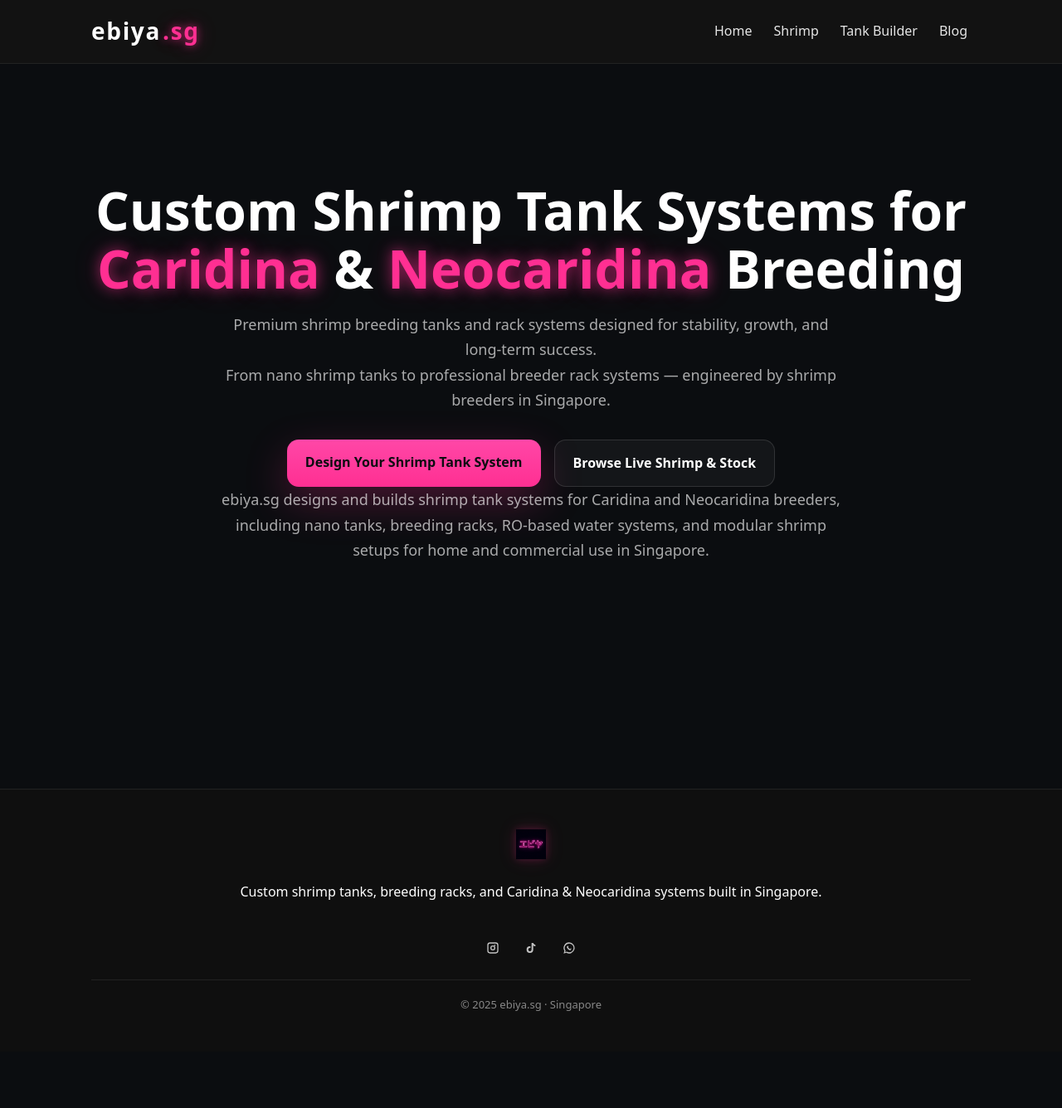
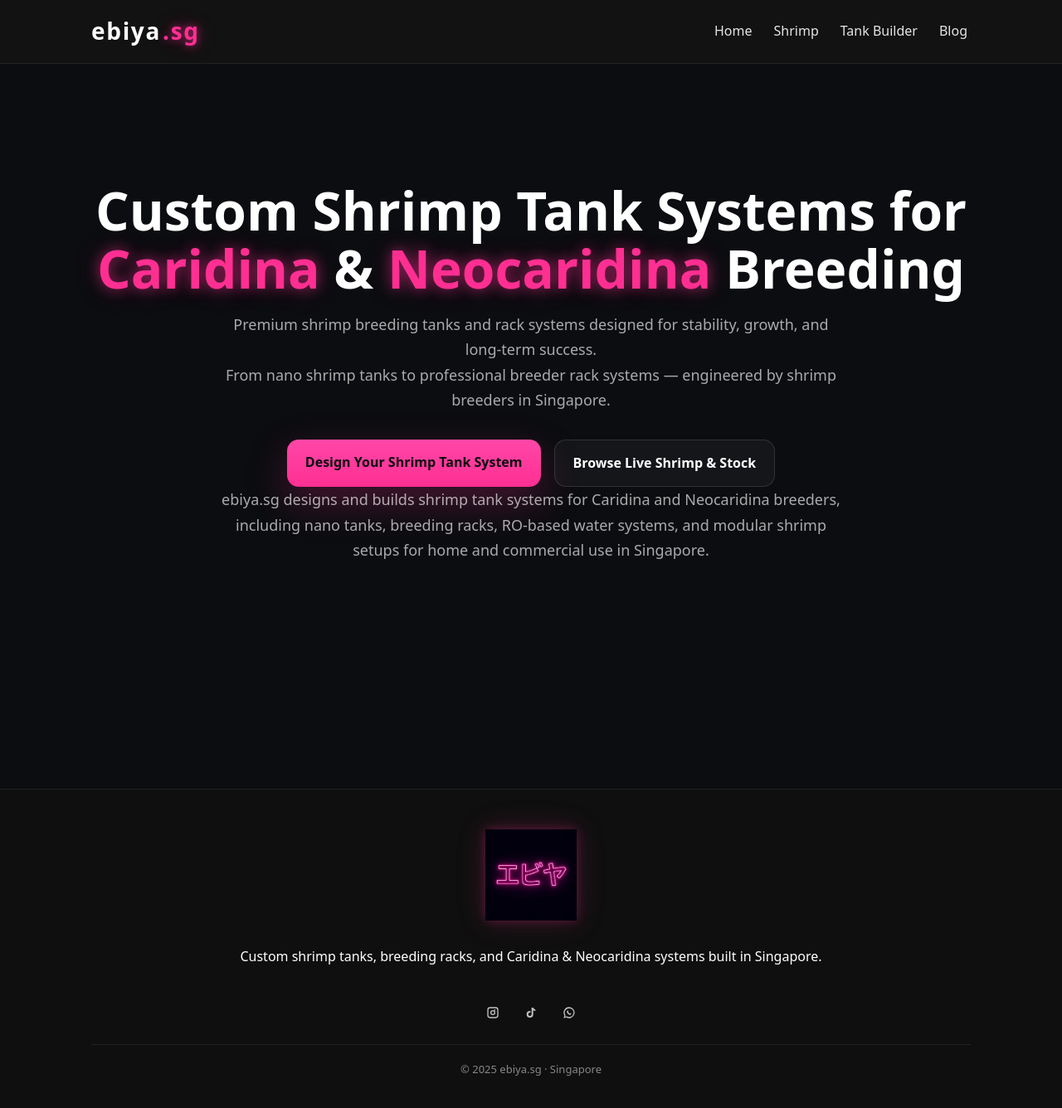
Before and after one commit to m33lucky-benny/ebiya.sg, a Jekyll site: the page built from index.html, in a window 1280 px wide and 1346 px high. Shown: the top 1336 px of the window at 83% size. Built offline with Jekyll 4.4.1, drawn with Linux system fonts in a browser that asks for light colours.

Commit message:
Update style.css

```diff
--- a/assets/css/style.css
+++ b/assets/css/style.css
@@ -475,20 +475,29 @@ a:hover {
 }
 
 /* =========================================================
-   FOOTER LOGO (SMALLER, CLEAN)
+   FOOTER LOGO (PROMINENT, RESPONSIVE)
 ========================================================= */
 
 .footer-logo{
-  height: 36px;          /* ← smaller than before */
-  width: auto;
-  max-width: 140px;      /* safety clamp */
   display: block;
-  margin: 0 auto 10px;
+  margin: 0 auto 14px;
+
+  width: 50%;          /* ← key change */
+  max-width: 220px;    /* desktop clamp */
+  height: auto;
 
   filter:
-    drop-shadow(0 0 4px rgba(255,47,146,.20))
-    drop-shadow(0 0 10px rgba(255,47,146,.15));
+    drop-shadow(0 0 6px rgba(255,47,146,.25))
+    drop-shadow(0 0 16px rgba(255,47,146,.18));
 }
+
+@media (max-width: 640px){
+  .footer-logo{
+    width: 60%;
+    max-width: 240px;
+  }
+}
+
 
 
 
```
